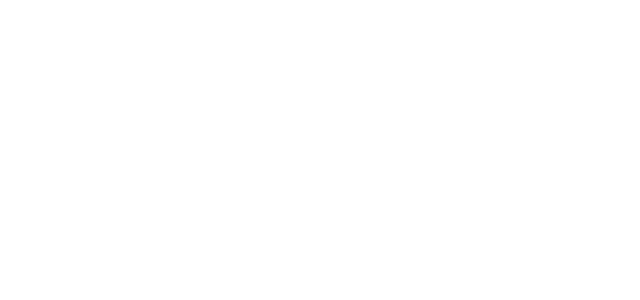
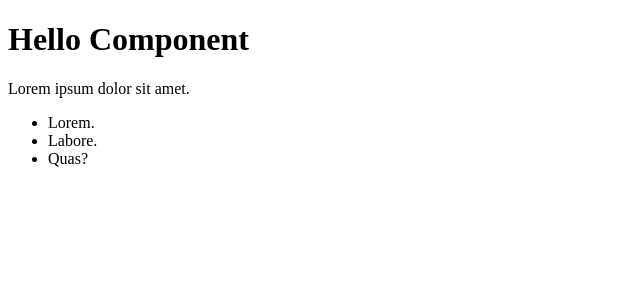
Before and after one commit to kwangsikkim/react20231031, a React (Create React App) app: page / in a window 1280 px wide. Shown: the top 300 px of the page, without its empty margins (0-640 px from the left). Built offline with nearby package versions, Linux system fonts and the light colour scheme.

Commit message:
component연습

```diff
--- a/src/App.js
+++ b/src/App.js
@@ -2,9 +2,44 @@
 function App() {
   return (
     <div>
-
+      <MyComponent1 />
+      {/*
+      <div>
+        <h1>Hello Component</h1>
+      </div>
+      */}
+      <MyComponent2 />
+    {/*
+      <p>lorem ipsum adas asdasd </p>
+      <ul>
+        <li>lorem</li>
+        <li>ipsum</li>
+        <li>dolor</li>
+      </ul>
+    */}
     </div>
   );
 }
 
+function MyComponent1() {
+    return (
+        <div>
+            <h1>Hello Component</h1>
+        </div>
+    )
+}
+
+function MyComponent2() {
+    return (
+        <>
+            {/*p>lorem5^ul>li*3>lorem1*/}
+            <p>Lorem ipsum dolor sit amet.</p>
+            <ul>
+                <li>Lorem.</li>
+                <li>Labore.</li>
+                <li>Quas?</li>
+            </ul>
+        </>
+    );
+}
 export default App;
```
